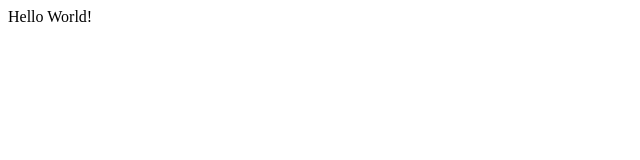
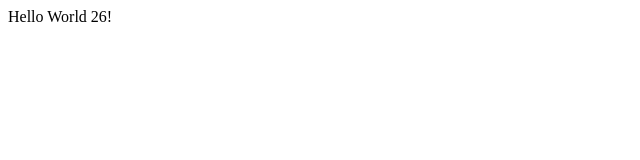
Before and after one commit to dvukmano/pmipukrsr, a plain HTML site: page index26.html in a window 1280 px wide. Shown: the full height of the page, 0-640 px from the left. Drawn offline with Linux system fonts and the light colour scheme.

Commit message:
Change greeting text in index26.html

```diff
--- a/index26.html
+++ b/index26.html
@@ -1,5 +1,5 @@
 <!DOCTYPE html>
 <html>
   <head><title>Prva Web Stranica</title></head>
-  <body>Hello World!</body>
+  <body>Hello World 26!</body>
 </html>
```
